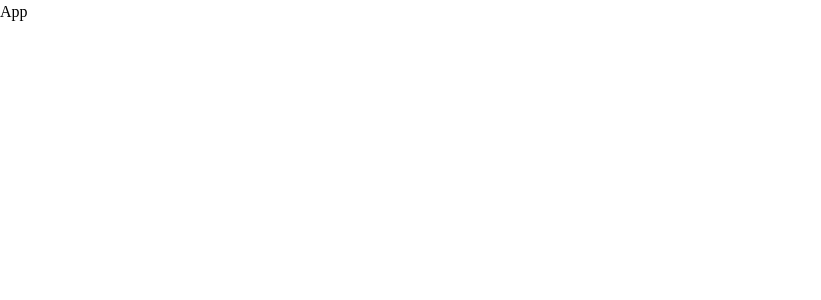
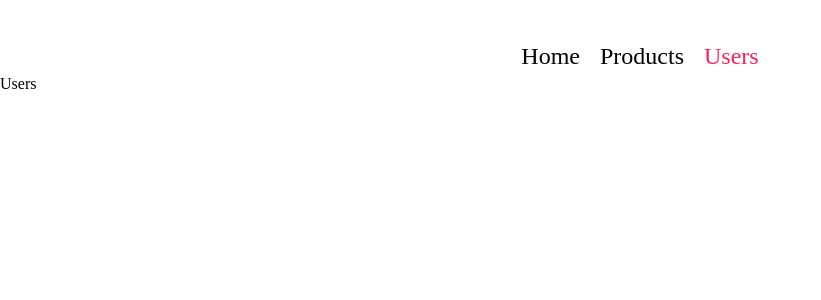
Before and after one commit to Zuhaib-dev/learn-typeScript, a React (Vite) app: page /users in a window 1280 px wide. Shown: the top 300 px of the page, without its empty margins (0-821 px from the left). Built offline with nearby package versions, Linux system fonts and the light colour scheme.

Commit message:
Created the Routes and done with the Navbar

```diff
--- a/package.json
+++ b/package.json
@@ -15,7 +15,7 @@
     "react": "^19.1.1",
     "react-dom": "^19.1.1",
     "react-hook-form": "^7.62.0",
-    "react-router-dom": "^7.9.1",
+    "react-router-dom": "^7.9.3",
     "react-toastify": "^11.0.5",
     "styled-components": "^6.1.19",
     "tailwindcss": "^4.1.13"
--- a/src/App.jsx
+++ b/src/App.jsx
@@ -1,8 +1,14 @@
 import React from 'react'
+import Navbar from './components/Navbar'
+import Mainroutes from './Routes/Mainroutes'
 
 const App = () => {
   return (
-    <div>App</div>
+    <div>
+      <Navbar />
+      <Mainroutes />
+    </div>
+
   )
 }
 
--- /dev/null
+++ b/src/Routes/Mainroutes.jsx
@@ -0,0 +1,17 @@
+import React from 'react'
+import { Route, Routes } from 'react-router-dom'
+import Home from '../pages/Home'
+import Products from '../pages/Products'
+import Users from '../pages/Users'
+
+const MainRoutes = () => {
+  return (
+    <Routes>
+      <Route path="/" element={<Home />} />
+      <Route path="/products" element={<Products />} />
+      <Route path="/users" element={<Users />} />
+    </Routes>
+  )
+}
+
+export default MainRoutes
--- /dev/null
+++ b/src/components/Navbar.jsx
@@ -0,0 +1,26 @@
+import React from "react";
+import { Link, NavLink } from "react-router-dom";
+
+const Navbar = () => {
+  return (
+    <div className="flex justify-center text-2xl gap-5 mt-10">
+      <NavLink className={(e) => (e.isActive ? "text-rose-500" : "")} to={"/"}>
+        Home
+      </NavLink>
+      <NavLink
+        className={(e) => (e.isActive ? "text-rose-500" : "")}
+        to={"/products"}
+      >
+        Products
+      </NavLink>
+      <NavLink
+        className={(e) => (e.isActive ? "text-rose-500" : "")}
+        to={"/users"}
+      >
+        Users
+      </NavLink>
+    </div>
+  );
+};
+
+export default Navbar;
--- a/src/main.jsx
+++ b/src/main.jsx
@@ -1,8 +1,10 @@
 import { createRoot } from "react-dom/client";
 import "./index.css";
 import App from "./App.jsx";
+import { BrowserRouter } from "react-router-dom";
 createRoot(document.getElementById("root")).render(
-
+ <BrowserRouter>
     <App />
+ </BrowserRouter>
 
 );
--- a/src/pages/Users.jsx
+++ b/src/pages/Users.jsx
@@ -1,7 +1,9 @@
 import React from 'react'
 
-export const Users = () => {
+const Users = () => {
   return (
     <div>Users</div>
   )
 }
+
+export default Users
```
Also changed, not shown: 1 other file (tests, documents, lock files or other folders).
